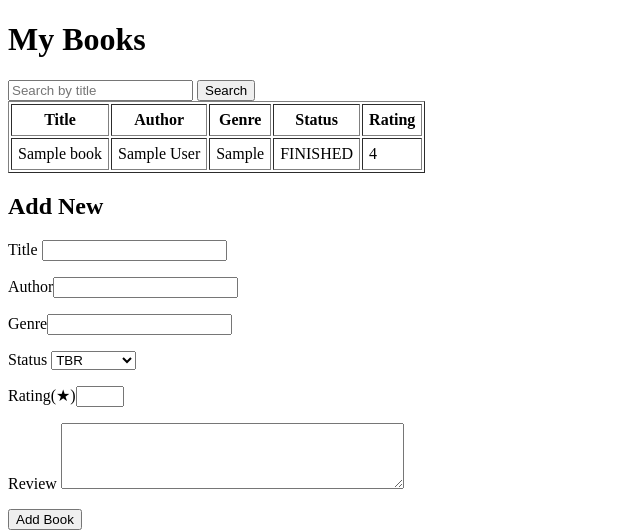
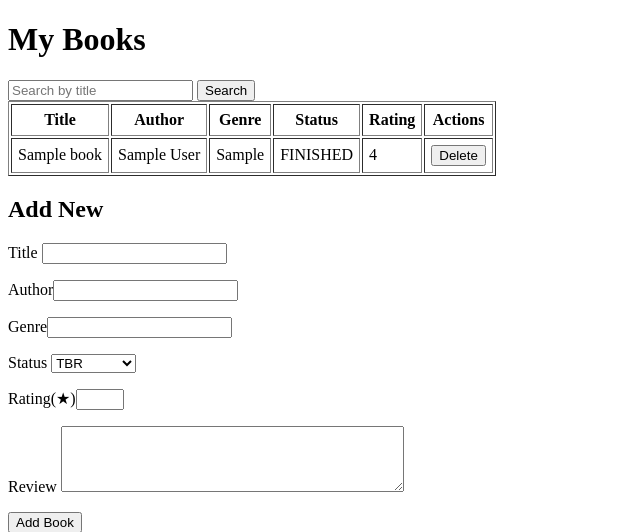
Before and after one commit to pessimystic/Norn, a Spring Boot app: page /books in a window 1280 px wide. Shown: the top 532 px of the page, without its empty margins (0-640 px from the left). Run offline with Spring Boot 4, Linux system fonts and the light colour scheme; tables that the repository leaves empty hold one stand-in row (values such as "Sample post").

Commit message:
Added a delete button

```diff
--- a/src/main/java/com/example/booktracker/BookController.java
+++ b/src/main/java/com/example/booktracker/BookController.java
@@ -1,5 +1,6 @@
 package com.example.booktracker;
 
+import org.springframework.web.bind.annotation.PathVariable;
 import jakarta.validation.Valid;
 import org.springframework.validation.BindingResult;
 import org.springframework.web.bind.annotation.ModelAttribute;
@@ -40,4 +41,10 @@ public class BookController {
         bookService.create(form);
         return "redirect:/books";
     }
+
+    @PostMapping("/{id}/delete")
+    public String delete(@PathVariable Long id){
+        bookService.delete(id);
+        return "redirect:/books";
+    }
 }
--- a/src/main/java/com/example/booktracker/BookService.java
+++ b/src/main/java/com/example/booktracker/BookService.java
@@ -32,6 +32,10 @@ public class BookService {
         return bookRepository.save(book);
     }
 
+    public void delete(Long id){
+        bookRepository.deleteById(id);
+    }
+
     private String blankToNull(String text){
         return (text == null || text.isBlank() ? null : text.trim());
     }
--- a/src/main/resources/templates/books.html
+++ b/src/main/resources/templates/books.html
@@ -20,7 +20,7 @@
 <table th:unless="${#lists.isEmpty(books)}" border="1" cellpadding="6">
     <thead>
     <tr>
-        <th>Title</th><th>Author</th><th>Genre</th><th>Status</th><th>Rating</th>
+        <th>Title</th><th>Author</th><th>Genre</th><th>Status</th><th>Rating</th><th>Actions</th>
     </tr>
     </thead>
     <tbody>
@@ -30,6 +30,11 @@
         <td th:text="${book.genre}">Genre</td>
         <td th:text="${book.status}">Status</td>
         <td th:text="${book.rating}">Rating</td>
+        <td>
+            <form method="post" th:action="@{/books/{id}/delete(id=${book.id})}" onsubmit="return confirm('Delete this Books?')">
+                <button type="submit">Delete</button>
+            </form>
+        </td>
     </tr>
     </tbody>
 </table>
```
